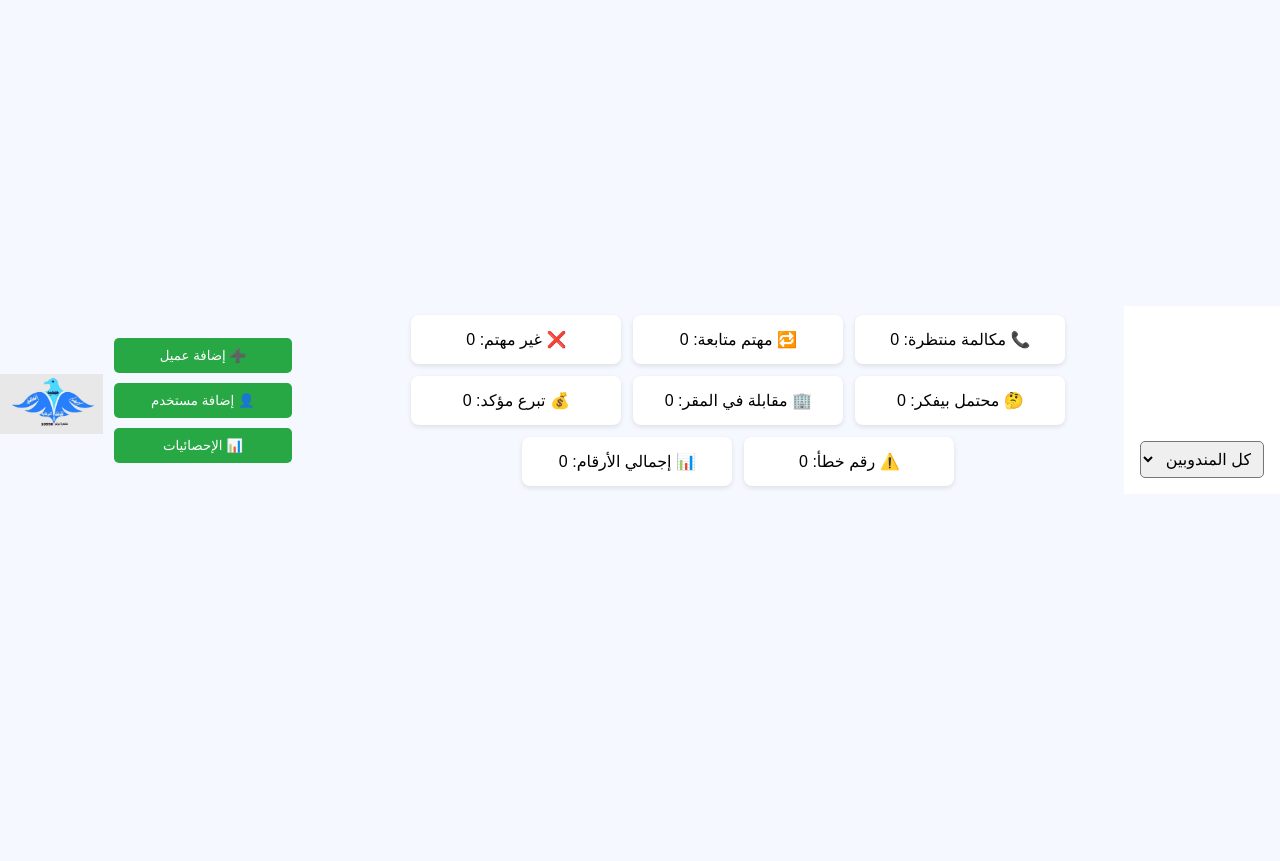
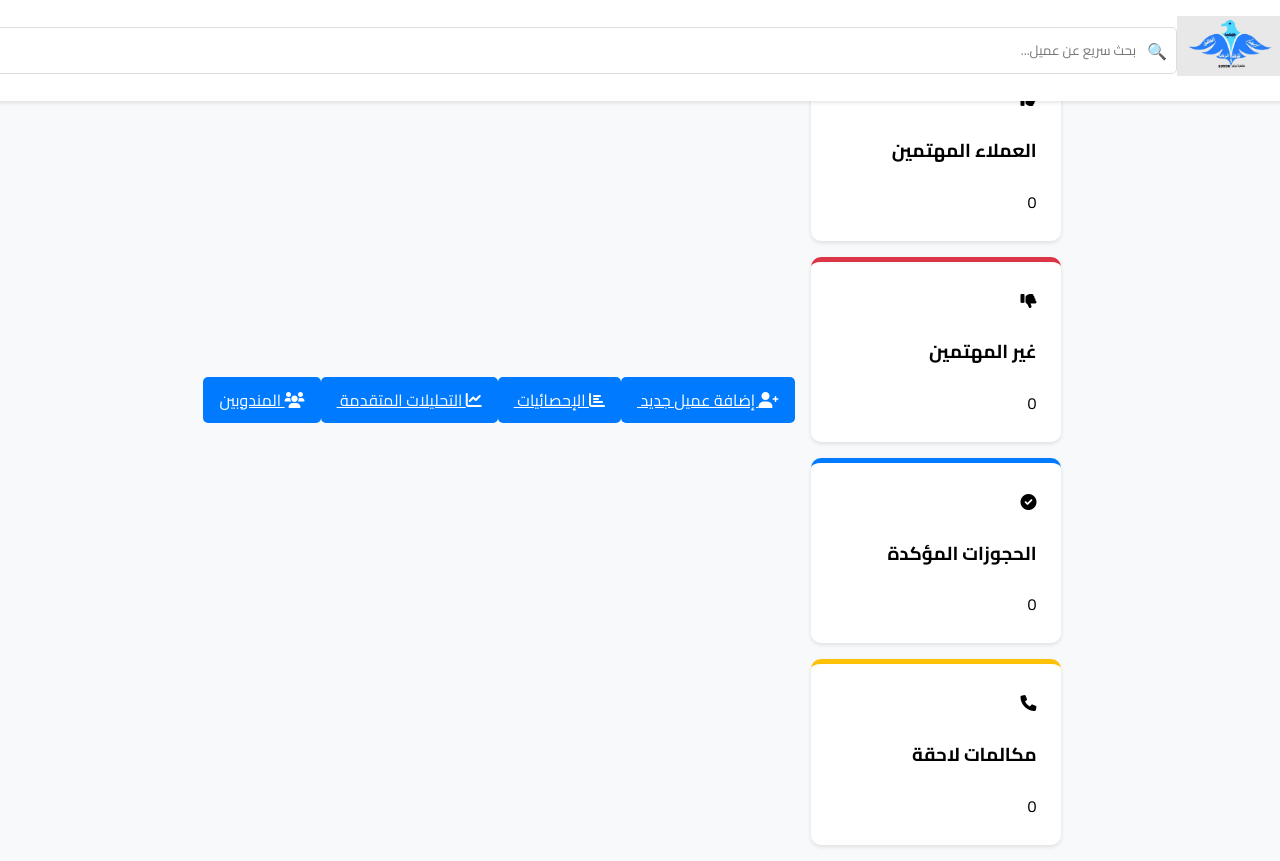
Before and after one commit to MoOsama3912/abdaa-client, a plain HTML site: page dashboard.html in a window 1280 px wide. Before the commit the page ends 800 px from the top, so only its background shows below. Drawn offline with Linux system fonts and the light colour scheme; no server answers.

Commit message:
قم بتنفيذ جميع التعديلات

```diff
--- a/dashboard.html
+++ b/dashboard.html
@@ -5,44 +5,82 @@
     <meta name="viewport" content="width=device-width, initial-scale=1.0" />
     <title>لوحة التحكم - Abdaa Entalek</title>
     <link rel="stylesheet" href="style.css" />
+    <link rel="stylesheet" href="new-styles.css" />
+    <link rel="stylesheet" href="https://cdnjs.cloudflare.com/ajax/libs/font-awesome/6.0.0/css/all.min.css">
 </head>
 <body>
-  <header style="padding:16px; text-align:center; background:#fff;">
-    <h1>لوحة التحكم</h1>
-    <div class="filters" style="margin-top:8px;">
-      <select id="delegate-filter" onchange="filterByDelegate()">
-        <option value="all">كل المندوبين</option>
-      </select>
+    <header class="page-header">
+        <div class="logo-container">
+            <img src="images/logo.png" alt="Abdaa Entalek Logo">
+        </div>
+        <div class="search-box">
+            <input type="text" id="quick-search" placeholder="بحث سريع عن عميل..." />
+            <span class="search-icon">🔍</span>
         </div>
     </header>
 
-  <section class="status-summary" style="padding:20px; display:flex; flex-wrap:wrap; gap:12px; justify-content:center;">
-    <div class="status-box" id="waiting-call">📞 مكالمة منتظرة: <span>0</span></div>
-    <div class="status-box" id="follow-up">🔁 مهتم متابعة: <span>0</span></div>
-    <div class="status-box" id="not-interested">❌ غير مهتم: <span>0</span></div>
-    <div class="status-box" id="thinking">🤔 محتمل بيفكر: <span>0</span></div>
-    <div class="status-box" id="meeting">🏢 مقابلة في المقر: <span>0</span></div>
-    <div class="status-box" id="donated">💰 تبرع مؤكد: <span>0</span></div>
-    <div class="status-box" id="wrong-number">⚠️ رقم خطأ: <span>0</span></div>
-    <div class="status-box" id="total">📊 إجمالي الأرقام: <span>0</span></div>
-  </section>
+    <div class="status-cards">
+        <div class="status-card interested" data-status="مهتم" onclick="window.location.href='clients-by-status.html?status=مهتم'">
+            <div class="icon">
+                <i class="fas fa-thumbs-up"></i>
+            </div>
+            <div class="details">
+                <h3>العملاء المهتمين</h3>
+                <div class="count" id="interested-count">0</div>
+            </div>
+        </div>
 
-  <main style="padding:20px;">
-    <div id="clients-container"></div>
-  </main>
+        <div class="status-card not-interested" data-status="غير مهتم" onclick="window.location.href='clients-by-status.html?status=غير مهتم'">
+            <div class="icon">
+                <i class="fas fa-thumbs-down"></i>
+            </div>
+            <div class="details">
+                <h3>غير المهتمين</h3>
+                <div class="count" id="not-interested-count">0</div>
+            </div>
+        </div>
 
-  <footer style="text-align:center; padding:16px;">
-    <button onclick="location.href='add-client.html'">➕ إضافة عميل</button>
-    <button onclick="location.href='add-user.html'">👤 إضافة مستخدم</button>
-    <button onclick="location.href='statistics.html'">📊 الإحصائيات</button>
-  </footer>
+        <div class="status-card confirmed" data-status="حجز مؤكد" onclick="window.location.href='clients-by-status.html?status=حجز مؤكد'">
+            <div class="icon">
+                <i class="fas fa-check-circle"></i>
+            </div>
+            <div class="details">
+                <h3>الحجوزات المؤكدة</h3>
+                <div class="count" id="confirmed-count">0</div>
+            </div>
+        </div>
+
+        <div class="status-card callback" data-status="مكالمة لاحقة" onclick="window.location.href='clients-by-status.html?status=مكالمة لاحقة'">
+            <div class="icon">
+                <i class="fas fa-phone"></i>
+            </div>
+            <div class="details">
+                <h3>مكالمات لاحقة</h3>
+                <div class="count" id="callback-count">0</div>
+            </div>
+        </div>
+    </div>
+
+    <div class="quick-actions">
+        <a href="add-client.html" class="btn btn-primary">
+            <i class="fas fa-user-plus"></i>
+            إضافة عميل جديد
+        </a>
+        <a href="statistics.html" class="btn btn-primary">
+            <i class="fas fa-chart-bar"></i>
+            الإحصائيات
+        </a>
+        <a href="advanced-analytics.html" class="btn btn-primary">
+            <i class="fas fa-chart-line"></i>
+            التحليلات المتقدمة
+        </a>
+        <a href="delegates.html" class="btn btn-primary">
+            <i class="fas fa-users"></i>
+            المندوبين
+        </a>
+    </div>
 
     <script src="config.js"></script>
     <script src="dashboard.js"></script>
-
-  <div style="text-align:center; margin-top:12px;">
-    <img src="images/logo.png" alt="Abdaa Entalek Logo" style="height:60px;">
-  </div>
-
 </body>
 </html>
```
Also changed, not shown: add-user.html (+112 -11 lines). Lines whose indentation alone changed are shown as unchanged.
